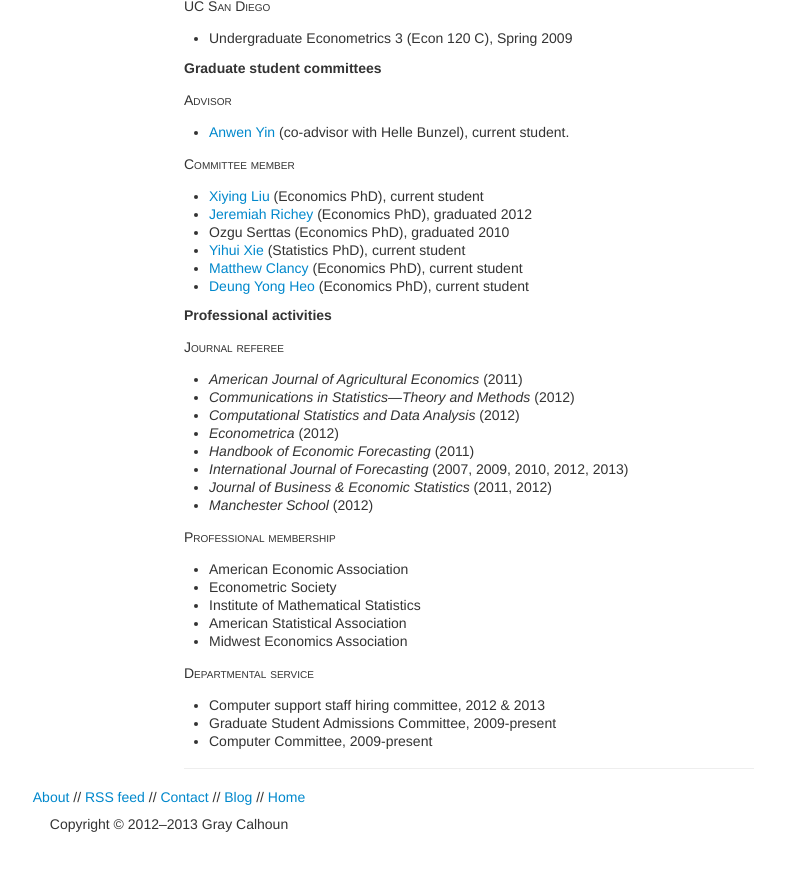
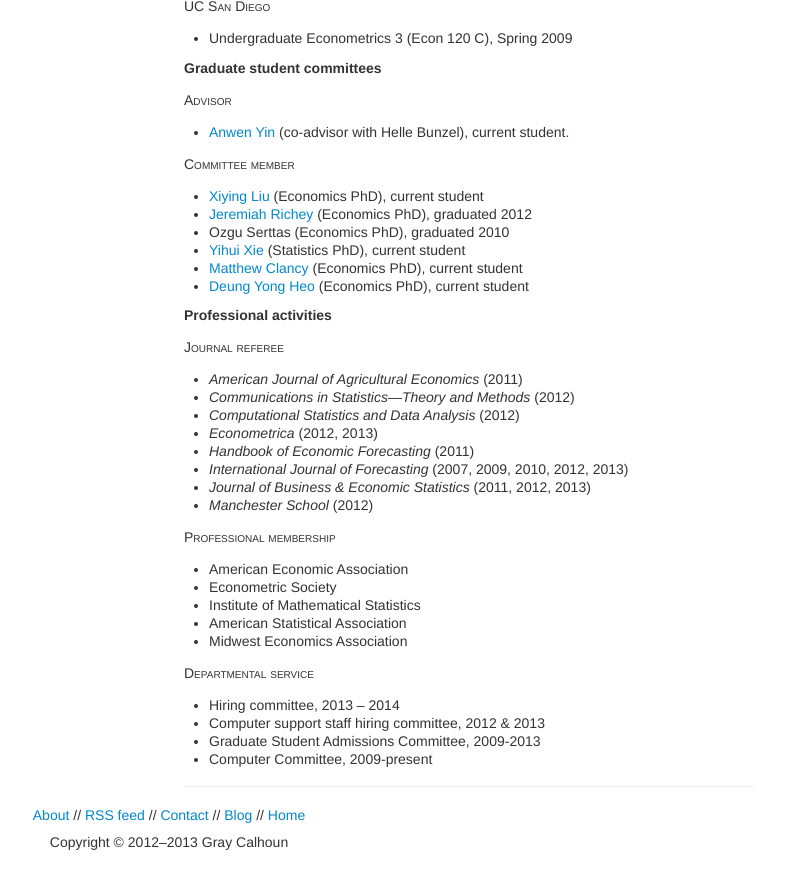
Before and after one commit to mmkuang/grayclhn.github.io, a Jekyll site: the page built from cv.md, in a window 1280 px wide and 900 px high, scrolled down 2039 px. Shown: the top 889 px of the window, without its empty margins (471-1256 px from the left). Built offline with Jekyll 4.4.1, drawn with Linux system fonts in a browser that asks for light colours; Markdown is read by kramdown in place of the engine named in the settings.

Commit message:
Update CV for annual review

```diff
--- a/cv.md
+++ b/cv.md
@@ -123,10 +123,10 @@ Professional activities
 * *American Journal of Agricultural Economics* (2011)
 * *Communications in Statistics—Theory and Methods* (2012)
 * *Computational Statistics and Data Analysis* (2012)
-* *Econometrica* (2012)
+* *Econometrica* (2012, 2013)
 * *Handbook of Economic Forecasting* (2011)
 * *International Journal of Forecasting* (2007, 2009, 2010, 2012, 2013)
-* *Journal of Business & Economic Statistics* (2011, 2012)
+* *Journal of Business & Economic Statistics* (2011, 2012, 2013)
 * *Manchester School* (2012)
 
 ### Professional membership
@@ -137,8 +137,9 @@ Professional activities
 * Midwest Economics Association
 
 ### Departmental service
+* Hiring committee, 2013 – 2014
 * Computer support staff hiring committee, 2012 & 2013
-* Graduate Student Admissions Committee, 2009-present
+* Graduate Student Admissions Committee, 2009-2013
 * Computer Committee, 2009-present
 
 <!--  LocalWords:  UC overfit Advisors GPU Helle Bunzel Jarad Niemi Mervyn UCSD
```
